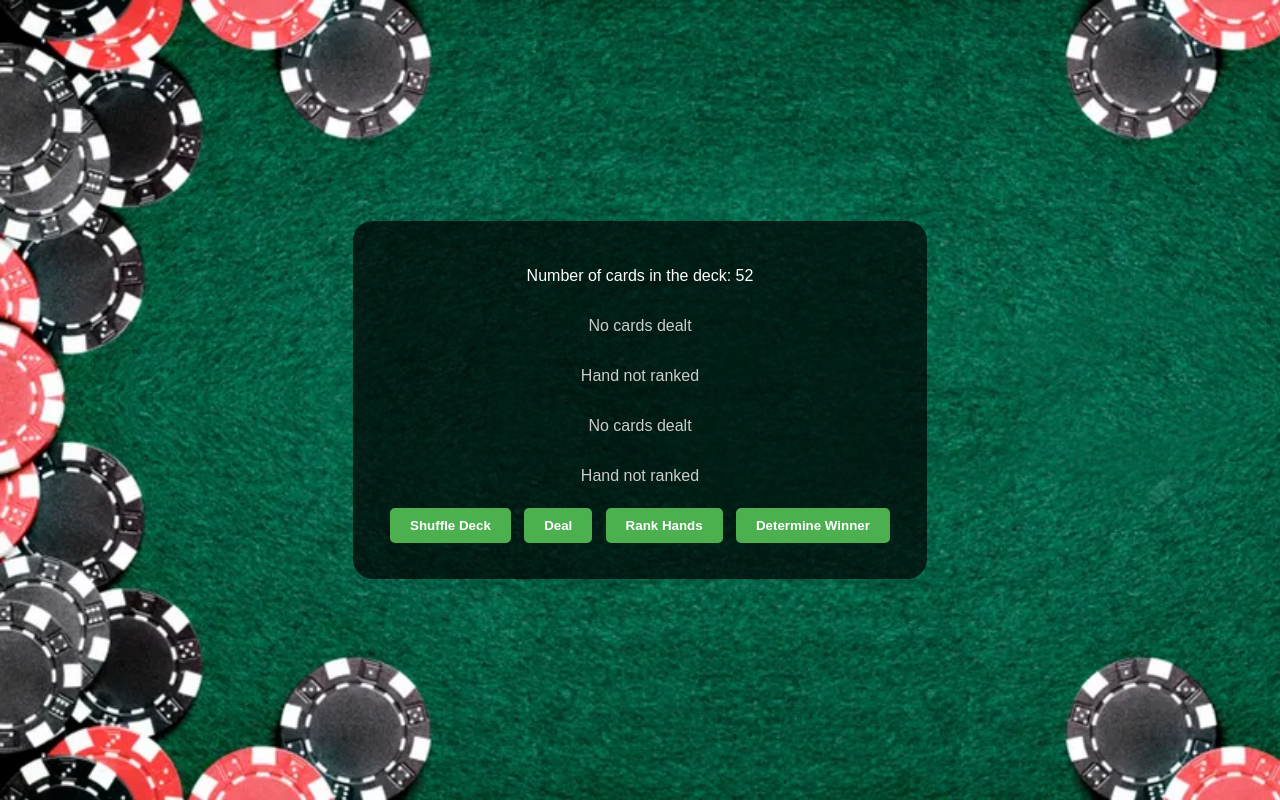
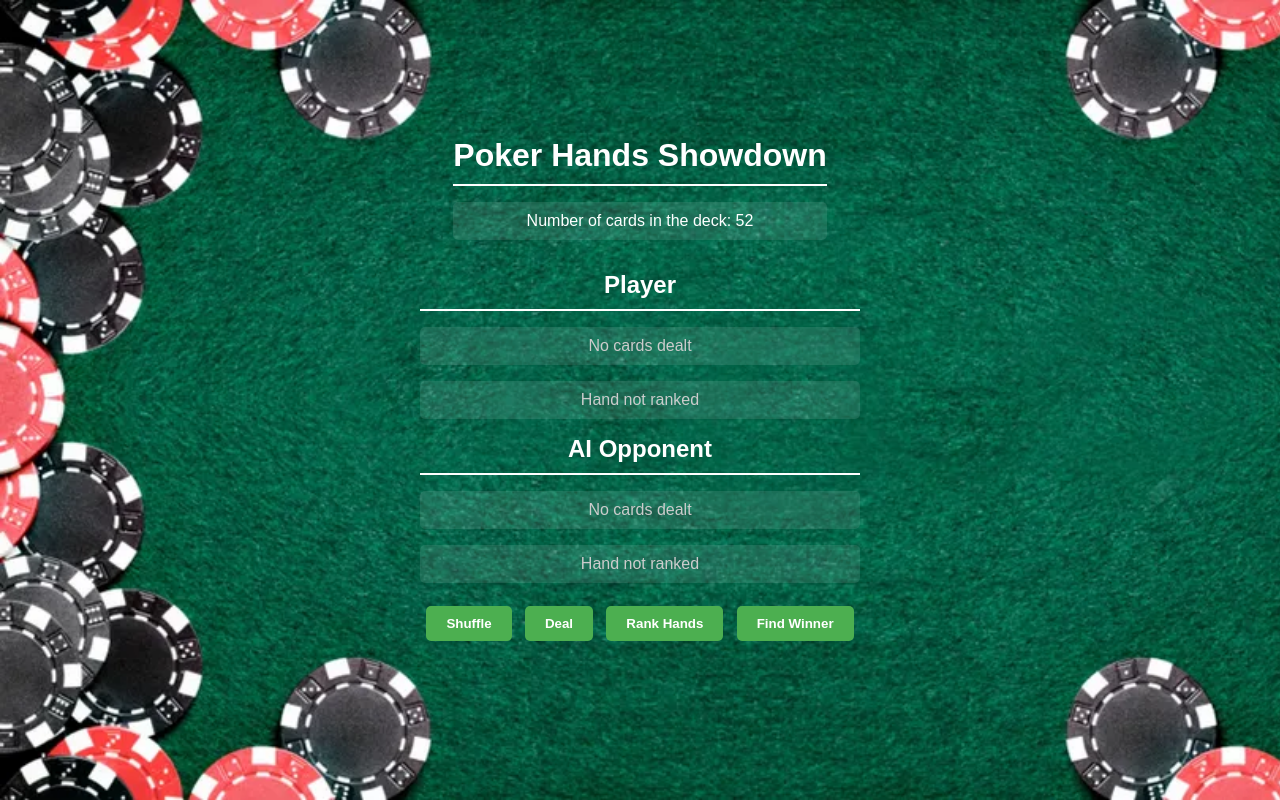
Before and after one commit to diegoallies/pokerhands-javascript-challenge, a React (Create React App) app: page / in a window 1280 px wide. Both pictures are taken after a click on the button "Start Game". Built offline with nearby package versions, Linux system fonts and the light colour scheme.

Commit message:
updated ui

```diff
--- a/src/App.css
+++ b/src/App.css
@@ -21,9 +21,10 @@
   align-items: center; /* Aligns children centrally */
 }
 
+/* The existing card hover effect */
 .card:hover {
-  transform: scale(1.1); /* Adjust scale factor for desired size increase */
-  z-index: 10; /* Ensure enlarged card is above others */
+  transform: scale(1.1);
+  z-index: 10;
 }
 
 button {
@@ -91,3 +92,40 @@ button:hover, button:focus {
     flex-direction: column; /* Stack on smaller screens for better readability */
   }
 }
+
+
+.game-header, .player-zone, .game-controls, .winner-announcement {
+  margin-bottom: 15px; /* Consistent spacing */
+}
+
+.game-header h1, .player-zone h2 {
+  margin: 0;
+  padding-bottom: 10px;
+  border-bottom: 2px solid #fff;
+}
+
+.hand-info, .deck-info, .hand-rank-info, .start-game-screen, .winner-announcement {
+  background: rgba(255, 255, 255, 0.1); /* Slight background for legibility */
+  padding: 10px 20px;
+  margin: 1em 0;
+  border-radius: 5px;
+}
+
+.winner-announcement {
+  font-size: 2em; /* Larger font size for winner announcement */
+  color: #ffd700; /* Adjust color for visibility */
+  font-weight: bold;
+}
+
+/* Media Query */
+@media (max-width: 768px) {
+  /* Updated styles for responsiveness within the media query */
+  .game-area, .start-game-screen {
+    padding: 10px;
+  }
+
+  .card {
+    width: 90px; /* Adjust card sizes for medium screens */
+    height: 128px;
+  }
+}
--- a/src/App.js
+++ b/src/App.js
@@ -60,19 +60,28 @@ function App() {
 
   return (
     <div className="App">
-      <div className="game-area">
+      <header className="game-header">
+        <h1>Poker Hands Showdown</h1>
         <Deck deck={deck} />
-        <Hand title="Player Hand" hand={playerHand} />
-        <HandRank handRank={playerHandRank} />
-        <Hand title="AI Hand" hand={aiHand} />
-        <HandRank handRank={aiHandRank} />
-        <div className="controls">
-          <button onClick={shuffleDeck}>Shuffle Deck</button>
-          <button onClick={handleDeal}>Deal</button>
-          <button onClick={handleRankHands}>Rank Hands</button>
-          <button onClick={determineWinner}>Determine Winner</button>
+        {winner && <div className="winner-announcement">{winner}</div>}
+      </header>
+      <div className="game-table">
+        <div className="player-zone">
+          <h2>Player</h2>
+          <Hand title="Your Hand" hand={playerHand} />
+          <HandRank handRank={playerHandRank} />
         </div>
-        {winner && <div className="winner-announcement">{winner}</div>}
+        <div className="player-zone">
+          <h2>AI Opponent</h2>
+          <Hand title="AI Hand" hand={aiHand} />
+          <HandRank handRank={aiHandRank} />
+        </div>
+        <div className="game-controls">
+          <button className="btn" onClick={shuffleDeck}>Shuffle</button>
+          <button className="btn" onClick={handleDeal}>Deal</button>
+          <button className="btn" onClick={handleRankHands}>Rank Hands</button>
+          <button className="btn" onClick={determineWinner}>Find Winner</button>
+        </div>
       </div>
     </div>
   );
```
